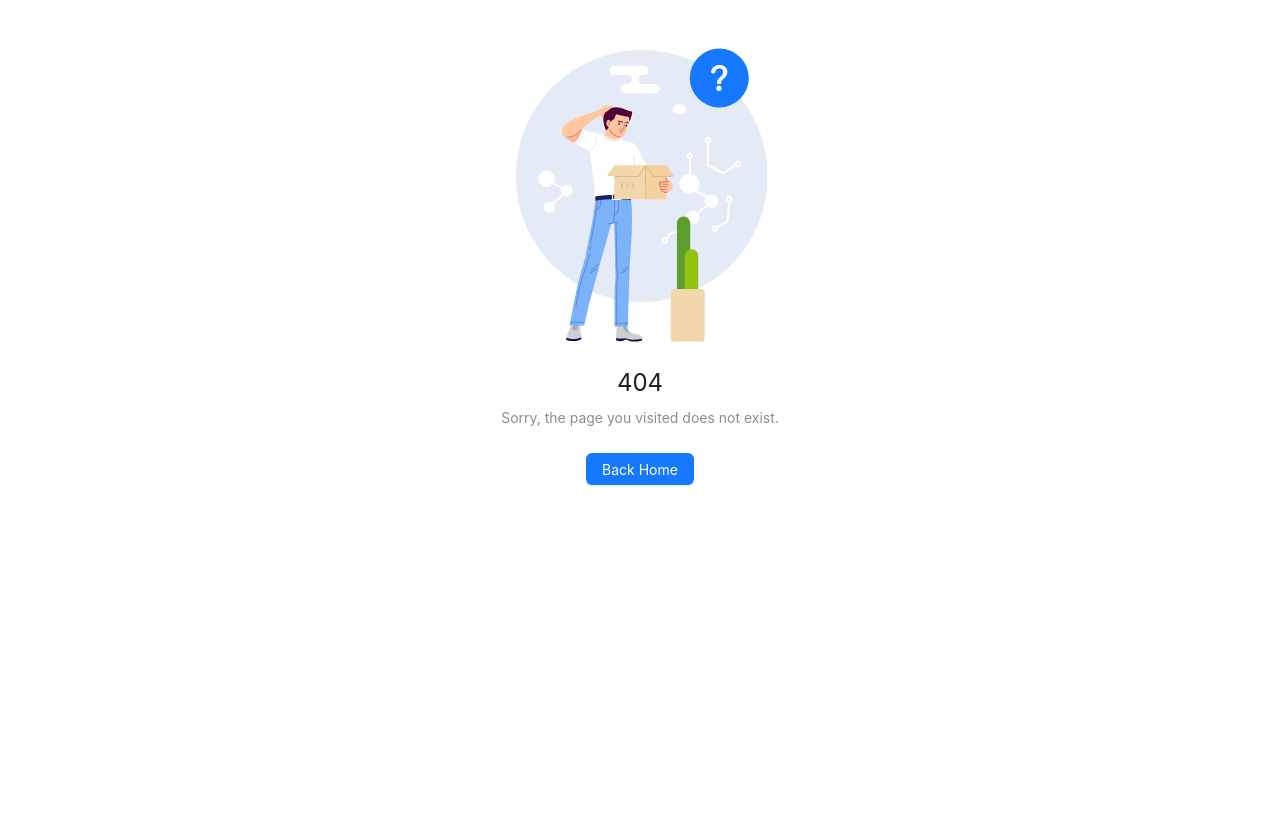
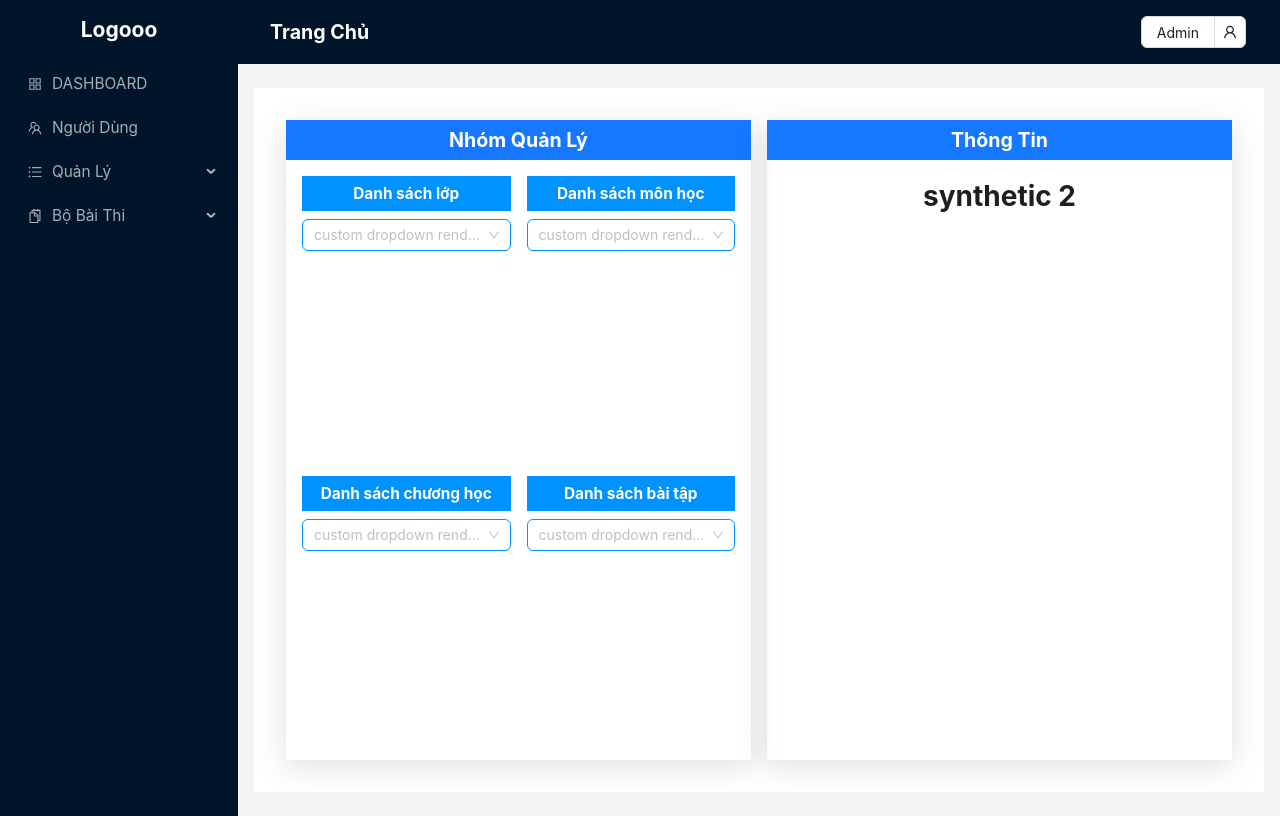
Before and after one commit to wgdra/quiz-app, a React (Create React App) app in the folder client/: page /manage/synthetic in a window 1280 px wide. Before the commit this address had no page. Built offline with nearby package versions, Linux system fonts and the light colour scheme.

Commit message:
client: buld management-synthetic

```diff
--- a/client/src/App.js
+++ b/client/src/App.js
@@ -5,6 +5,7 @@ import Manage from "./pages/admin/Manage";
 import User from "./pages/admin/Management/user";
 import Class from "./pages/admin/Management/class";
 import Subject from "./pages/admin/Management/subject";
+import Synthetic from "./pages/admin/Management/synthetic";
 import Home from "./pages/projects/Home";
 import OverView from "./pages/projects/Overview";
 import Error from "./pages/Error";
@@ -17,6 +18,7 @@ function App() {
         <Route path="/" element={<Main />}>
           <Route path="/manage" element={<Manage />} />
           <Route path="/manage/user" element={<User />} />
+          <Route path="/manage/synthetic" element={<Synthetic />} />
           <Route path="/manage/class" element={<Class />} />
           <Route path="/manage/subject" element={<Subject />} />
           <Route path="/overview" element={<OverView />} />
--- a/client/src/components/form/FormSelect.js
+++ b/client/src/components/form/FormSelect.js
@@ -0,0 +1,81 @@
+import React, { useState, useRef } from "react";
+import { PlusOutlined } from "@ant-design/icons";
+import { Divider, Input, Select, Space, Button, ConfigProvider } from "antd";
+
+let index = 0;
+const FormSelect = ({ ...props }) => {
+  const [items, setItems] = useState(props.items);
+  const [name, setName] = useState("");
+  const inputRef = useRef(null);
+
+  const onNameChange = (event) => {
+    setName(event.target.value);
+  };
+
+  const addItem = (e) => {
+    e.preventDefault();
+    setItems([...items, name || `New item ${index++}`]);
+    setName("");
+    setTimeout(() => {
+      inputRef.current?.focus();
+    }, 0);
+  };
+
+  const isItem = (value) => {
+    console.log("value", value);
+  };
+  return (
+    <ConfigProvider
+      theme={{
+        token: {
+          /* here is your global tokens */
+          colorBorder: "#0092ff",
+          colorPrimaryHover: "#3eabfc",
+        },
+        components: {
+          Select: {
+            /* here is your component tokens */
+          },
+        },
+      }}
+    >
+      <Select
+        style={{
+          width: "100%",
+        }}
+        placeholder="custom dropdown render"
+        onChange={(value) => isItem(value)}
+        dropdownRender={(menu) => (
+          <>
+            {menu}
+            <Divider
+              style={{
+                margin: "8px 0",
+              }}
+            />
+            <Space
+              style={{
+                padding: "0 8px 4px",
+              }}
+            >
+              <Input
+                placeholder="Nhập để thêm mới"
+                ref={inputRef}
+                value={name}
+                onChange={onNameChange}
+              />
+              <Button type="text" icon={<PlusOutlined />} onClick={addItem}>
+                Thêm mới
+              </Button>
+            </Space>
+          </>
+        )}
+        options={items?.map((item) => ({
+          value: item.id,
+          label: item.label,
+        }))}
+      />
+    </ConfigProvider>
+  );
+};
+export default FormSelect;
--- /dev/null
+++ b/client/src/components/form/FormTitle.js
@@ -0,0 +1,24 @@
+const FormTitle = ({ ...props }) => {
+  return (
+    <div
+      style={{
+        color: "#fff",
+        // background: "#1677ff",
+        background: props.background,
+        padding: "8px 0px",
+        margin: props.margin,
+      }}
+    >
+      <span
+        style={{
+          fontSize: props.fontSize,
+          fontWeight: "bold",
+        }}
+      >
+        {props.title}
+      </span>
+    </div>
+  );
+};
+
+export default FormTitle;
--- a/client/src/components/ui/Button.js
+++ b/client/src/components/ui/Button.js
@@ -1,13 +1,15 @@
 import { ConfigProvider, Button } from "antd";
 
 const ButtonBasic = ({ ...props }) => {
-  const name = props.name;
   return (
     <ConfigProvider
       theme={{
         components: {
           Button: {
             /* here is your component tokens */
+            defaultColor: "#ffffff",
+            defaultBg: props.tokenDefaultColor,
+            defaultBorderColor: props.tokenDefaultColor,
           },
         },
       }}
--- a/client/src/components/ui/FormInModal.js
+++ b/client/src/components/ui/FormInModal.js
@@ -13,11 +13,13 @@ const FormInModal = ({ ...props }) => {
         onCancel();
       }}
       onOk={() => {
+        const isHandle = form.__INTERNAL__.name;
+
         form
           .validateFields()
           .then((values) => {
             form.resetFields();
-            onHandleForm(values);
+            onHandleForm(values, isHandle);
           })
           .catch((info) => {
             console.log("Validate Failed:", info);
@@ -27,7 +29,7 @@ const FormInModal = ({ ...props }) => {
       <Form
         form={form}
         layout="vertical"
-        name="form_in_modal"
+        name={props.nameModal}
         initialValues={{
           modifier: "public",
         }}
--- a/client/src/layouts/Sidebar.js
+++ b/client/src/layouts/Sidebar.js
@@ -27,7 +27,7 @@ const SideWrapper = (props) => {
     getItem("DASHBOARD", "1", <AppstoreOutlined />),
     getItem("Người Dùng", "2", <TeamOutlined />),
     getItem("Quản Lý", "sub1", <UnorderedListOutlined />, [
-      getItem("Quản Lý Lớp", "4"),
+      getItem("Tổng hợp", "4"),
       getItem("Quản Lý Môn Học", "5"),
       getItem("Quản Lý Chương", "6"),
       getItem("Quản Lý Bài tập", "7"),
@@ -54,7 +54,7 @@ const SideWrapper = (props) => {
         break;
 
       case "4":
-        navigate("/manage/class");
+        navigate("/manage/synthetic");
         break;
 
       case "5":
@@ -98,7 +98,6 @@ const SideWrapper = (props) => {
       <Menu
         theme="dark"
         mode="inline"
-        defaultSelectedKeys={["1"]}
         items={items}
         style={{ fontSize: "1.1em" }}
         onClick={(e) => handleNavigate(e.key)}
--- /dev/null
+++ b/client/src/pages/admin/Management/synthetic.js
@@ -0,0 +1,123 @@
+import { Col, Row } from "antd";
+import FormTitle from "../../../components/form/FormTitle";
+import FormSelect from "../../../components/form/FormSelect";
+
+const Synthetic = () => {
+  const itemsClass = [
+    {
+      id: 1,
+      label: "Lớp 1",
+    },
+    {
+      id: 2,
+      label: "Lớp 2",
+    },
+  ];
+
+  return (
+    <>
+      <Row
+      // style={{
+      //   boxShadow: "rgba(100, 100, 111, 0.2) 0px 7px 29px 0px",
+      // }}
+      >
+        <Col
+          span={12}
+          style={{
+            height: "80vh",
+            maxHeight: "80vh",
+          }}
+        >
+          <div
+            style={{
+              height: "100%",
+              maxHeight: "100%",
+              boxShadow: "rgba(100, 100, 111, 0.2) 0px 7px 29px 0px",
+              margin: 8,
+            }}
+          >
+            <FormTitle
+              title="Nhóm Quản Lý"
+              fontSize="1.4em"
+              background="#1677ff"
+            />
+            {/* <div style={{ height: "95%" }}> */}
+            <Row
+              gutter={[16, 24]}
+              justify="space-around"
+              //   align="middle"
+              style={{ height: "95%", padding: 16 }}
+            >
+              <Col className="gutter-row" span={12}>
+                <FormTitle
+                  title="Danh sách lớp"
+                  fontSize="1.1em"
+                  background="#0092ff"
+                  margin="0px 0px 8px 0px"
+                />
+
+                <FormSelect items={itemsClass} />
+              </Col>
+              <Col className="gutter-row" span={12}>
+                <FormTitle
+                  title="Danh sách môn học"
+                  fontSize="1.1em"
+                  background="#0092ff"
+                  margin="0px 0px 8px 0px"
+                />
+
+                <FormSelect />
+              </Col>
+              <Col className="gutter-row" span={12}>
+                <FormTitle
+                  title="Danh sách chương học"
+                  fontSize="1.1em"
+                  background="#0092ff"
+                  margin="0px 0px 8px 0px"
+                />
+
+                <FormSelect />
+              </Col>
+              <Col className="gutter-row" span={12}>
+                <FormTitle
+                  title="Danh sách bài tập"
+                  fontSize="1.1em"
+                  background="#0092ff"
+                  margin="0px 0px 8px 0px"
+                />
+
+                <FormSelect />
+              </Col>
+            </Row>
+            {/* </div> */}
+          </div>
+        </Col>
+        <Col
+          span={12}
+          style={{
+            height: "80vh",
+            maxHeight: "80vh",
+          }}
+        >
+          <div
+            style={{
+              height: "100%",
+              maxHeight: "100%",
+              boxShadow: "rgba(100, 100, 111, 0.2) 0px 7px 29px 0px",
+              margin: 8,
+            }}
+          >
+            <FormTitle
+              title="Thông Tin"
+              fontSize="1.4em"
+              background="#1677ff"
+            />
+            <h1>synthetic 2 </h1>
+          </div>
+        </Col>
+      </Row>
+    </>
+  );
+};
+
+export default Synthetic;
--- a/client/src/pages/admin/Management/user.js
+++ b/client/src/pages/admin/Management/user.js
@@ -3,6 +3,7 @@ import { Col, Row, Space, Popconfirm } from "antd";
 import ListTable from "../../../components/ui/Table";
 import ButtonBasic from "../../../components/ui/Button";
 import FormInModal from "../../../components/ui/FormInModal";
+import FormTitle from "../../../components/form/FormTitle";
 
 const User = () => {
   const [open, setOpen] = useState(false);
@@ -10,8 +11,8 @@ const User = () => {
   const [titleModal, setTitleModal] = useState("");
   const [okText, setOkText] = useState("");
   const [isRecord, setIsRecord] = useState("");
+  const [isNameModal, setIsNameModal] = useState("");
 
-  console.log("isRecord", isRecord);
   // Fetch API
   const data = [
     {
@@ -43,44 +44,71 @@ const User = () => {
       email: "New York No. 1 Lake Park",
     },
   ];
+  useEffect(() => {
+    fetchDataUser();
+  }, []);
+
+  const fetchDataUser = async () => {
+    // GET API
+  };
 
   // Handle API
-
-  const handleUpdate = () => {
-    // PUT API
-    console.log("ewewy");
-    setConfirmLoading(true);
-    setTimeout(() => {
-      setOpen(false);
-      setConfirmLoading(false);
-    }, 2000);
+  const handleCreate = async (dataForm) => {
+    // POST data
+    setConfirmLoading(false);
+    setOpen(false);
+    console.log("create", dataForm);
   };
 
-  const handleDelete = (key) => {
+  const handleUpdate = async (dataForm) => {
+    // PUT data
+    setConfirmLoading(false);
+    setOpen(false);
+    console.log("key update", isRecord.key);
+    console.log("update", dataForm);
+  };
+
+  const handleDelete = async (key) => {
     // console.log("key", key);
-    // DELETE API
+    // DELETE data
   };
 
   // Handle Modal
   const showModal = (outerText, record) => {
-    console.log("record", record);
-
-    setIsRecord(record);
-
     switch (outerText) {
       case "Chỉnh sửa":
+        setOpen(true);
         setTitleModal("Chỉnh sửa thông tin");
         setOkText("Chỉnh sửa");
-        setOpen(true);
+        setIsNameModal("modal-update");
+        setIsRecord(record);
+
         break;
       case "Thêm mới":
+        setOpen(true);
         setTitleModal("Thêm mới người dùng");
         setOkText("Thêm mới");
-        setOpen(true);
+        setIsNameModal("modal-create");
         break;
       default:
         break;
     }
+  };
+
+  const onHandleForm = (values, isHandle) => {
+    setConfirmLoading(true);
+    setTimeout(() => {
+      switch (isHandle) {
+        case "modal-create":
+          handleCreate(values);
+          break;
+        case "modal-update":
+          handleUpdate(values);
+          break;
+        default:
+          break;
+      }
+    }, 2000);
   };
 
   // Button List Table
@@ -89,14 +117,16 @@ const User = () => {
       return (
         <Space wrap>
           <ButtonBasic
+            type="primary"
             label="Chỉnh sửa"
+            style={{ background: "#eb9a25" }}
             onClick={(e) => showModal(e.target.outerText, record)}
           />
           <Popconfirm
             title="Bạn muốn xóa người dùng này?"
             onConfirm={() => handleDelete(record.key)}
           >
-            <ButtonBasic label="Xóa" danger />
+            <ButtonBasic type="primary" label="Xóa" danger />
           </Popconfirm>
         </Space>
       );
@@ -108,7 +138,9 @@ const User = () => {
   const buttonTitle = () => {
     return (
       <ButtonBasic
+        type="primary"
         label="Thêm mới"
+        style={{ background: "#04aa6d" }}
         onClick={(e) => showModal(e.target.outerText)}
       />
     );
@@ -140,17 +172,6 @@ const User = () => {
     },
   ];
 
-  const onHandleForm = (values, key) => {
-    console.log("Received values of form: ", values);
-    // console.log("key", key);
-
-    setConfirmLoading(true);
-    setTimeout(() => {
-      setOpen(false);
-      setConfirmLoading(false);
-    }, 2000);
-  };
-
   return (
     <>
       <Row>
@@ -169,28 +190,15 @@ const User = () => {
               margin: 16,
             }}
           >
-            <div
-              style={{
-                color: "#fff",
-                background: "#1677ff",
-                padding: "8px 0px",
-              }}
-            >
-              <span
-                style={{
-                  fontSize: "1.4em",
-                  fontWeight: "bold",
-                }}
-              >
-                Bảng Thông Tin Người Dùng
-              </span>
-            </div>
+            <FormTitle
+              title="Bảng Thông Tin Người Dùng"
+              fontSize="1.4em"
+              background="#1677ff"
+            />
             <ListTable columns={columns} data={data} />
-            {/* <ButtonBasic
-              label="Thêm mới"
-              onClick={(e) => showModal(e.target.outerText)}
-            /> */}
+
             <FormInModal
+              nameModal={isNameModal}
               title={titleModal}
               okText={okText}
               cancelText="Hủy"
```
